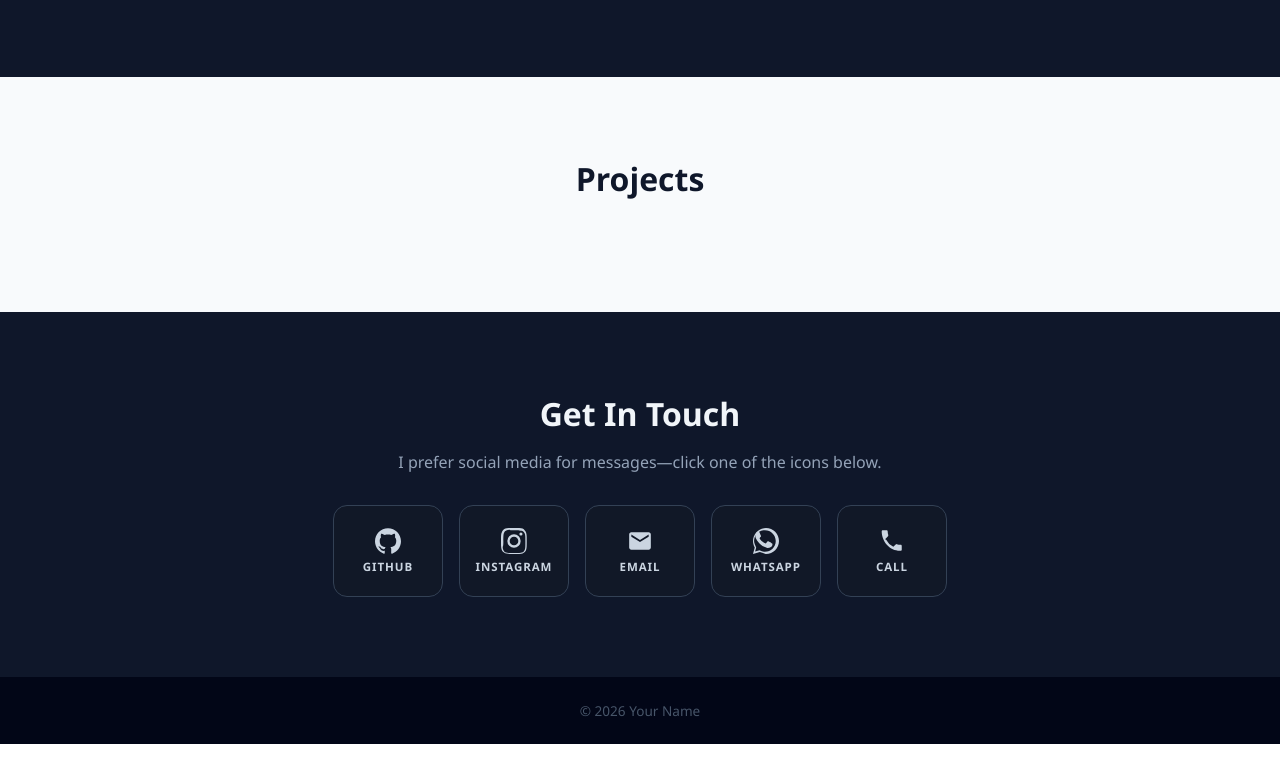
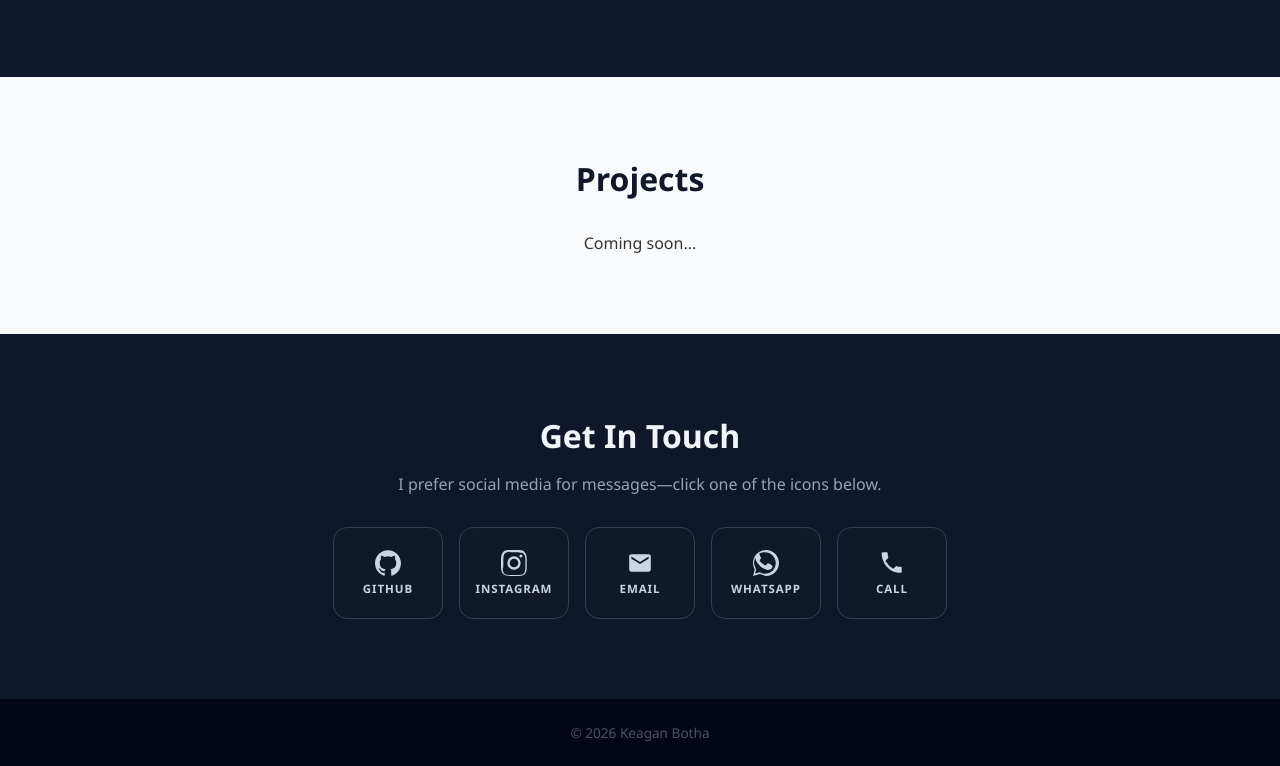
Before and after one commit to Keagan21/Portfolio, a plain HTML site: page index.html in a window 1280 px wide. Shown: the part 1355-2121 px from the top of the page. Before the commit the page ends 2099 px from the top, so only its background shows below. Drawn offline with Linux system fonts and the light colour scheme.

Commit message:
edit footer

```diff
--- a/index.html
+++ b/index.html
@@ -60,6 +60,8 @@
     <h2 class="reveal">Projects</h2>
     <div class="projects-grid">
 
+      <p>Coming soon...</p>
+
       <!-- <div class="card reveal">
         <h3>🛒 E-Commerce App</h3>
         <p>A fully responsive online store with cart functionality, product filtering, and payment integration.</p>
@@ -116,7 +118,7 @@
   <!-- FOOTER -->
   <footer>
     <div class="footer-inner">
-      <p>© 2026 Your Name</p>
+      <p>© 2026 Keagan Botha</p>
     </div>
   </footer>
 
```
